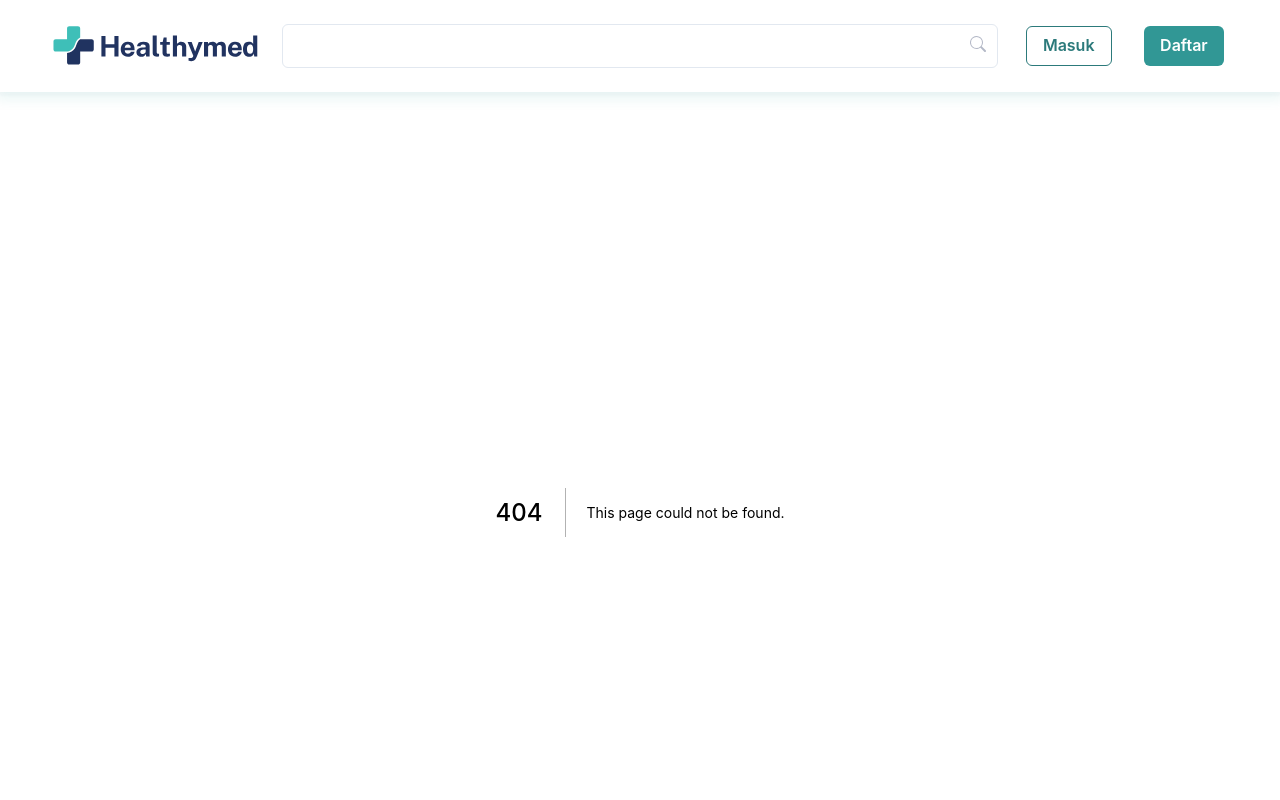
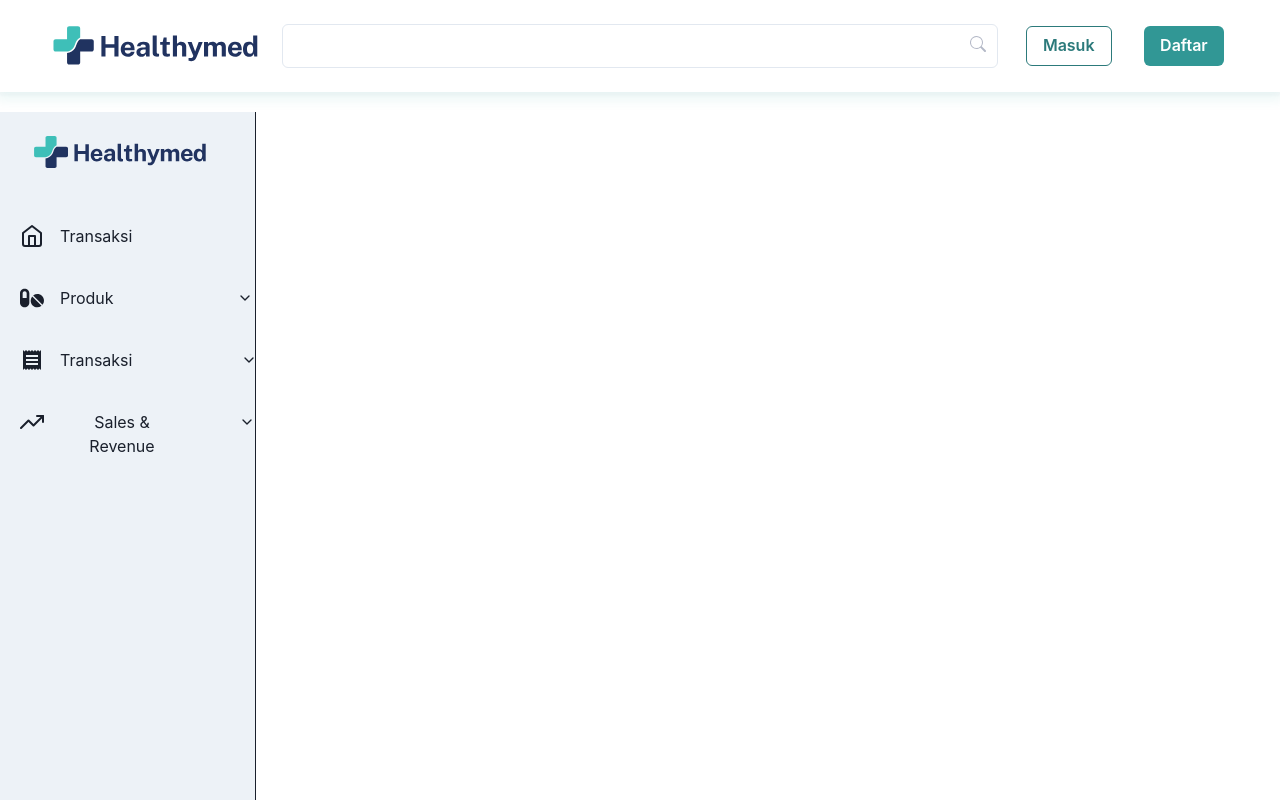
Before and after one commit to purwadhikafullstack/jcwd-2002-03-fe, a Next.js app: page /admin-dashboard in a window 1280 px wide. Before the commit this address had no page. Shown: the top 800 px of the page. Built offline with nearby package versions, Linux system fonts and the light colour scheme.

Commit message:
feat: added sidebar admin and add toogle password in login page

```diff
--- /dev/null
+++ b/src/component/AdminSideBar.jsx
@@ -0,0 +1,103 @@
+import {
+  IconButton,
+  Avatar,
+  Box,
+  CloseButton,
+  useDisclosure,
+  Flex,
+  Text,
+  Stack,
+  Menu,
+  MenuButton,
+  MenuList,
+  MenuItem,
+  Img,
+} from "@chakra-ui/react";
+import { FiHome, FiChevronDown, FiTrendingUp } from "react-icons/fi";
+import { FaPills } from "react-icons/fa";
+import { MdReceipt } from "react-icons/md";
+import { Icon } from "@chakra-ui/icons";
+
+const AdminSideBar = () => {
+  return (
+    <Box minH="100vh">
+      <Box
+        bgColor="gray.100"
+        transition="3s ease"
+        borderRight="1px"
+        w={{ base: "full", md: "64" }}
+        pos="fixed"
+        h="full"
+      >
+        <Flex h="20" align="center" mx="8" justifyContent="space-between">
+          <Img src="Logo.svg"></Img>
+          <CloseButton display={{ base: "flex", md: "none" }} />
+        </Flex>
+        <Box mt="8" ml="5">
+          <Box>
+            <Menu>
+              <MenuButton>
+                <Flex>
+                  <Icon boxSize="6" as={FiHome} />
+                  <Text ml="4">Transaksi</Text>
+                </Flex>
+              </MenuButton>
+            </Menu>
+          </Box>
+          <Box mt="8">
+            <Menu>
+              <MenuButton>
+                <Flex>
+                  <Icon boxSize="6" as={FaPills} />
+                  <Text ml="4">Produk</Text>
+                  <Icon ml="123px" mt="1" as={FiChevronDown} />
+                </Flex>
+              </MenuButton>
+              <MenuList>
+                <MenuItem>Daftar Produk</MenuItem>
+                <MenuItem>Tambah Produk</MenuItem>
+              </MenuList>
+            </Menu>
+          </Box>
+          <Box mt="8">
+            <Menu>
+              <MenuButton>
+                <Flex>
+                  <Icon boxSize="6" as={MdReceipt} />
+                  <Text ml="4">Transaksi</Text>
+                  <Icon ml="109px" mt="1" as={FiChevronDown} />
+                </Flex>
+              </MenuButton>
+              <MenuList>
+                <MenuItem>Semua Pesanan</MenuItem>
+                <MenuItem>Pesanan Baru</MenuItem>
+                <MenuItem>Siap Kirim</MenuItem>
+                <MenuItem>Dalam Pengiriman</MenuItem>
+                <MenuItem>Selesai</MenuItem>
+                <MenuItem>Dibatalkan</MenuItem>
+              </MenuList>
+            </Menu>
+          </Box>
+          <Box mt="8">
+            <Menu>
+              <MenuButton>
+                <Flex>
+                  <Icon boxSize="6" as={FiTrendingUp} />
+                  <Text ml="4">Sales & Revenue</Text>
+                  <Icon ml="55px" mt="1" as={FiChevronDown} />
+                </Flex>
+              </MenuButton>
+              <MenuList>
+                <MenuItem>Ringkasan Statistik</MenuItem>
+                <MenuItem>Buku Kas</MenuItem>
+                <MenuItem>Laba Rugi</MenuItem>
+              </MenuList>
+            </Menu>
+          </Box>
+        </Box>
+      </Box>
+    </Box>
+  );
+};
+
+export default AdminSideBar;
--- a/src/component/RightSectionAdminLogin.jsx
+++ b/src/component/RightSectionAdminLogin.jsx
@@ -18,7 +18,7 @@ const RightSectionAdminLogin = () => {
   const [showPassword, setShowPassword] = useState(false);
 
   return (
-    <Stack ml="10" mt="4">
+    <Stack ml="14" mt="4">
       <Heading>
         <Text ml="28px" mt="77px" fontSize="24px">
           Masuk
@@ -50,7 +50,7 @@ const RightSectionAdminLogin = () => {
           />
           <InputRightElement h="full">
             <Button
-              mr="264px"
+              mr="232px"
               mt="9px"
               variant="ghost"
               onClick={() => setShowPassword((showPassword) => !showPassword)}
@@ -75,7 +75,7 @@ const RightSectionAdminLogin = () => {
           fontSize="12px"
           _hover={{ cursor: "pointer" }}
         >
-          Lupa Kata Sandi ?
+          <Link>Lupa Kata Sandi ?</Link>
         </Text>
       </Box>
 
--- /dev/null
+++ b/src/pages/admin-dashboard.jsx
@@ -0,0 +1,12 @@
+const { Stack } = require("@chakra-ui/react")
+const { default: AdminSideBar } = require("component/AdminSideBar")
+
+const AdminDashboard = () => {
+    return (
+        <Stack>
+            <AdminSideBar />
+        </Stack>
+    )
+}
+
+export default AdminDashboard
```
